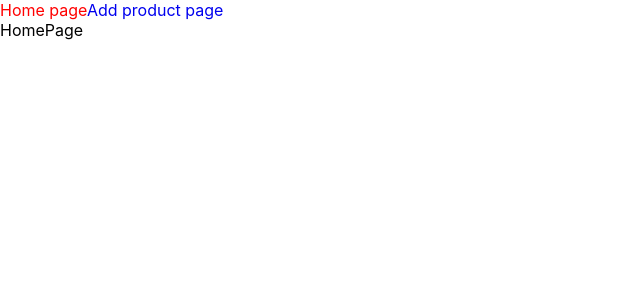
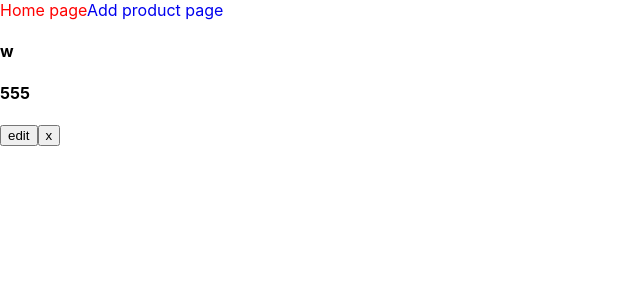
Before and after one commit to daniarabykeev/fortrain, a React (Create React App) app: page / in a window 1280 px wide. Shown: the top 300 px of the page, without its empty margins (0-640 px from the left). Built offline with nearby package versions, Linux system fonts and the light colour scheme; data requests are answered from the project's data file.

Commit message:
fix: change HomePAge

```diff
--- a/src/contexts/ProductsContext.jsx
+++ b/src/contexts/ProductsContext.jsx
@@ -57,6 +57,7 @@ function ProductsContext({ children }) {
   const value = {
     products: state.products,
     oneProduct: state.oneProduct,
+    getProducts,
     addProduct,
     deleteProduct,
     getOneProduct,
--- a/src/pages/HomePage.jsx
+++ b/src/pages/HomePage.jsx
@@ -1,7 +1,27 @@
-import React from "react";
+import React, { useContext, useEffect } from "react";
+import { productsContext } from "../contexts/ProductsContext";
 
 function HomePage() {
-  return <div>HomePage</div>;
+  const { products, getProducts } = useContext(productsContext);
+
+  useEffect(() => {
+    getProducts();
+  }, []);
+
+  return (
+    <div>
+      {products?.map((item) => {
+        return (
+          <div>
+            <h4>{item.title}</h4>
+            <h4>{item.price}</h4>
+            <button>edit</button>
+            <button>x</button>
+          </div>
+        );
+      })}
+    </div>
+  );
 }
 
 export default HomePage;
```
